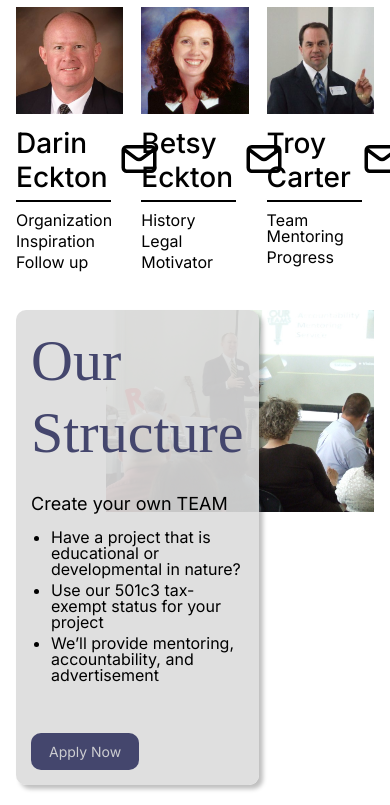
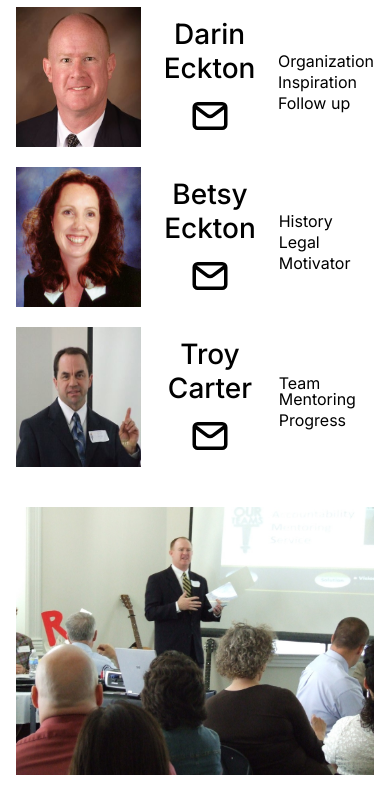
Before and after one commit to DeCKT/ourteamsinc, a React (Vite) app: page /who-we-are in a window 390 px wide. Shown: the part 1040-1845 px from the top of the page. Built offline with nearby package versions, Linux system fonts and the light colour scheme; a web font is replaced by a local one.

Commit message:
working on responsive design

```diff
--- a/src/styles/main.css
+++ b/src/styles/main.css
@@ -326,6 +326,8 @@ h5 {
 
 .person-card {
   width: 30%;
+  display: flex;
+  flex-direction: column;
 }
 
 .person-img {
--- a/src/styles/mediaQueries.css
+++ b/src/styles/mediaQueries.css
@@ -86,4 +86,44 @@
     width: 26px;
     height: 26px;
   }
+
+  .large-img-container {
+    display: flex;
+    flex-flow: column;
+  }
+
+  .large-img-section-left {
+    background-color: transparent;
+    box-shadow: none;
+  }
+
+  .card-container {
+    flex-direction: column;
+    gap: 20px;
+  }
+
+  .person-card {
+    flex-direction: row;
+    gap: 15px;
+    width: auto;
+  }
+
+  .person-img {
+    max-width: 35%;
+  }
+
+  .info-container {
+    flex-direction: column;
+    text-align: center;
+    max-width: 30%;
+    justify-content: space-around;
+  }
+
+  .info-container::after {
+    display: none;
+  }
+
+  .duties {
+    justify-content: center;
+  }
 }
```
